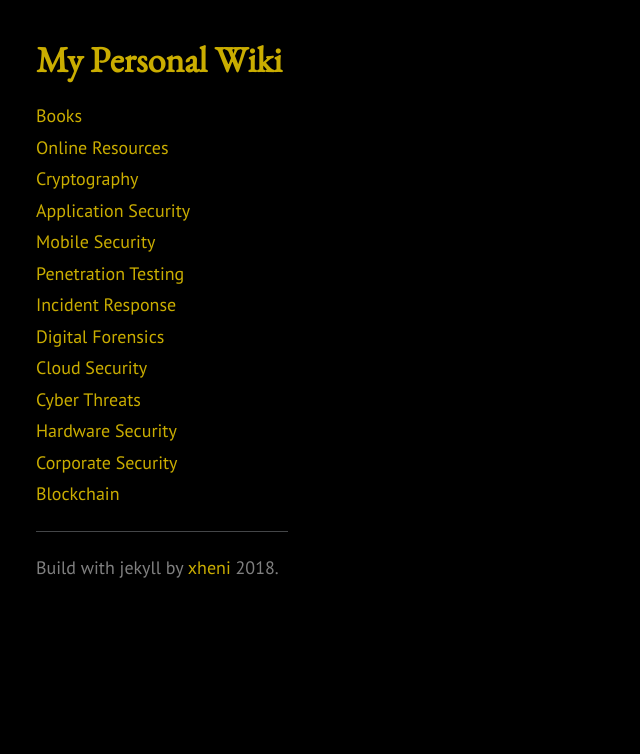
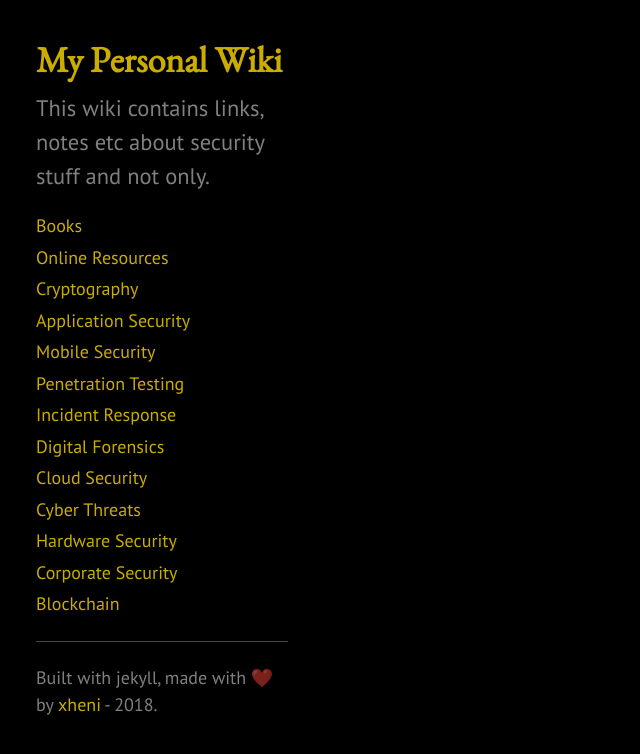
Before and after one commit to xh3n1/wiki, a Jekyll site: the page built from index.html, in a window 1280 px wide. Shown: the top 754 px of the page, without its empty margins (0-640 px from the left). Built offline with Jekyll 4.4.1, drawn with Linux system fonts in a browser that asks for light colours.

Commit message:
changes
Signed-off-by: Xheni Myrtaj <myrtajxheni@gmail.com>

```diff
--- a/_config.yml
+++ b/_config.yml
@@ -1,5 +1,6 @@
 # Setup
 title: My Personal Wiki
+description: This wiki contains links, notes etc about security stuff and not only.
 url: https://wiki.xheni.me
 author:
   name: xheni
--- a/_includes/sidebar.html
+++ b/_includes/sidebar.html
@@ -28,7 +28,7 @@
       <hr>
     </nav>
 
-    <p> Build with jekyll by <a href="{{ site.author.url }}" class="h6" target="_blank">{{ site.author.name }}</a> {{ site.time | date: '%Y' }}.</p>
+    <p> Built with jekyll, made with ❤️ by <a href="{{ site.author.url }}" class="h6" target="_blank">{{ site.author.name }}</a> - {{ site.time | date: '%Y' }}.</p>
 
 
   </div>
```
